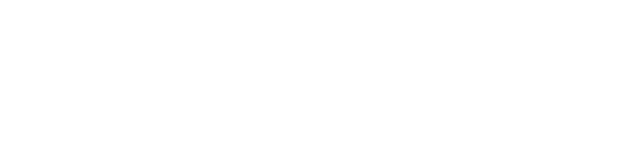
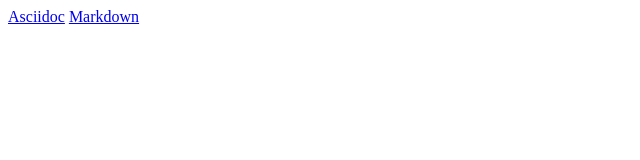
Before and after one commit to Xoana/xoana.github.io, a plain HTML site: page index.html in a window 1280 px wide. Shown: the whole page, without its empty margins (0-640 px from the left). Drawn offline with Linux system fonts and the light colour scheme.

Commit message:
Add test docs.

```diff
--- a/index.html
+++ b/index.html
@@ -6,6 +6,7 @@
     <title>Jana's Documentation Repository</title>
 </head>
 <body>
-
+    <a href="test.adoc" target="_blank">Asciidoc</a>
+    <a href="test.md" target="_blank">Markdown</a>
 </body>
 </html>
```
Also changed, not shown: 2 other files.
